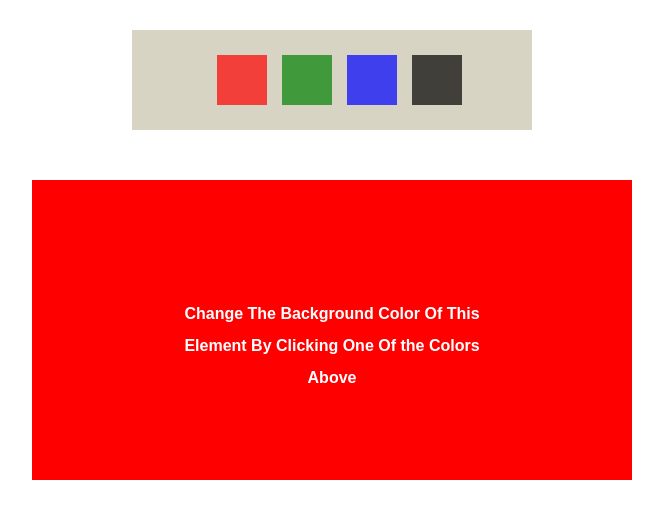
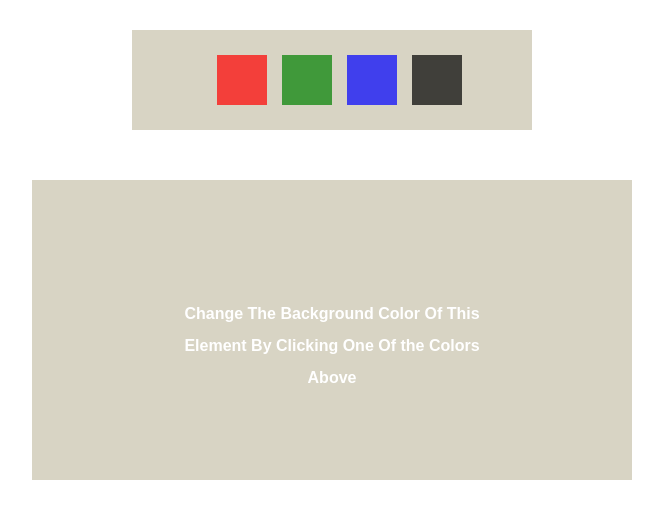
Before and after one commit to billeldev/color-change, a plain HTML site: page index.html in a window 1280 px wide. Shown: the whole page, without its empty margins (308-971 px from the left). Drawn offline with Linux system fonts and the light colour scheme.

Commit message:
Update styles.css

```diff
--- a/styles.css
+++ b/styles.css
@@ -42,7 +42,7 @@ body {
   width: 600px;
   height: 300px;
   margin: 50px auto;
-  background-color: red;
+  background-color: rgb(216, 212, 196);
   color: white;
   font-weight: bold;
   text-align: center;
```
